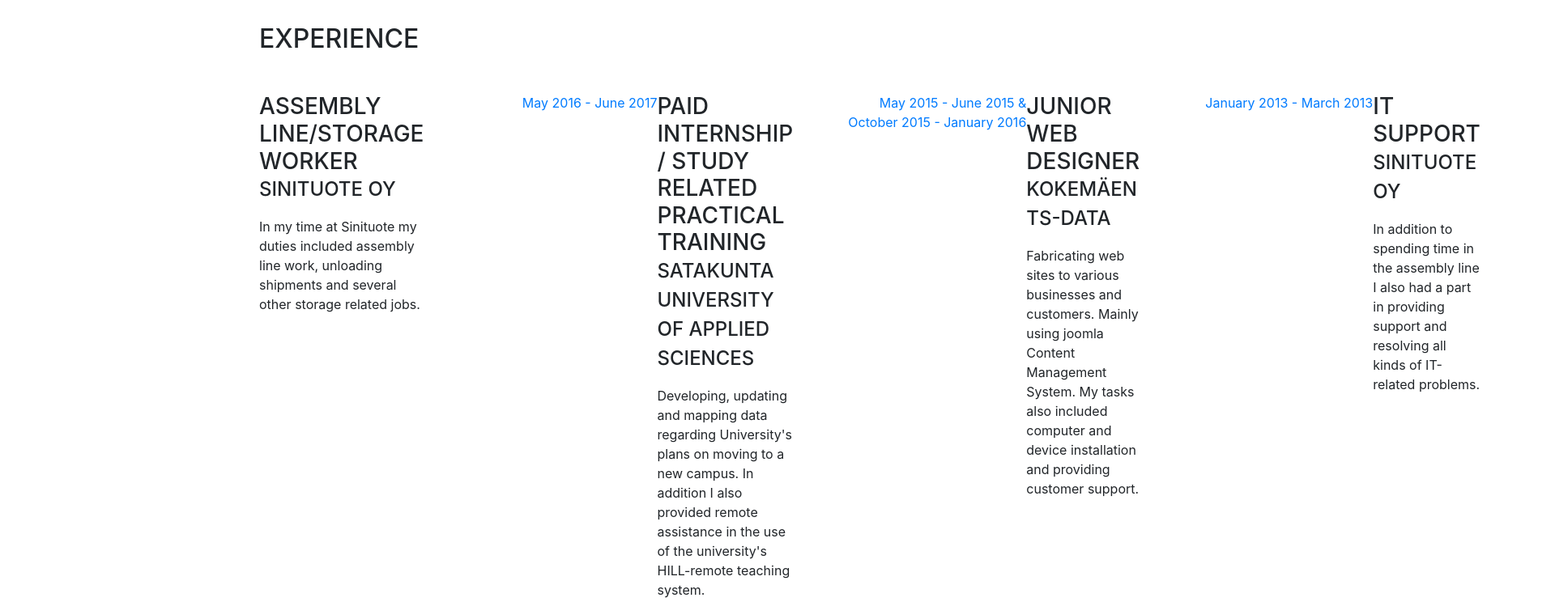
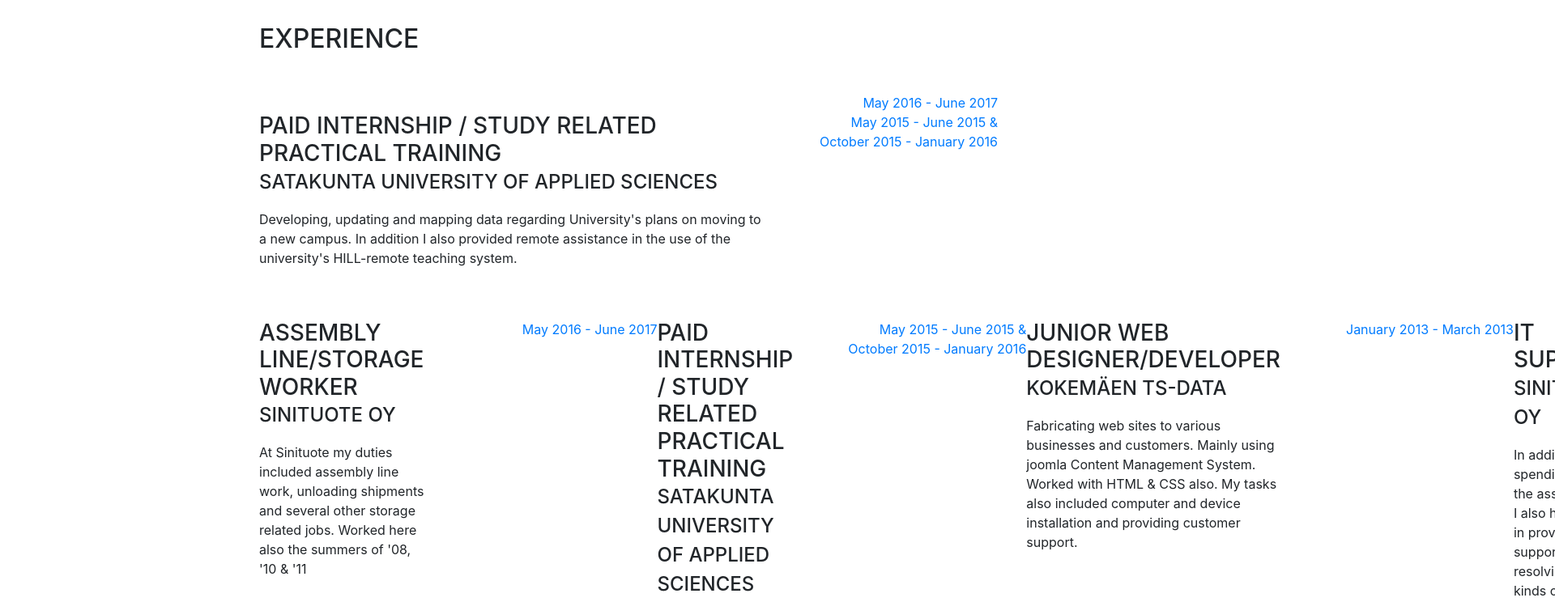
Before and after one commit to Banx87/banx87, a website with bundled scripts: page index.html in a window 1280 px wide. Shown: the part 820-1564 px from the top of the page at 81% size, 1920 px wide, since content can reach past the window. Built offline with nearby package versions, Linux system fonts and the light colour scheme; a web font is replaced by a local one.

Commit message:
Update index.html
More updates

```diff
--- a/index.html
+++ b/index.html
@@ -68,8 +68,8 @@
         </div>
         <p class="lead mb-5">
           Hello there, my name is Joni Lindholm. I'm a Web Developer, Junior Software Developer UI/UX Designer based in
-          Pori, Finland. <br>
-          My portfolio at the time is a work in progress.
+          Tampere, Finland. <br>
+          My portfolio at the time is a bit of a work in progress.
 
 
           <!--  Been extremely into computers and games my whole life. Always knew that I wanted to be either a professional football player or make games/software. Well the first dream didn't come true, but instead of just giving up, I collected myself and begun my journey towards accomplishing my other passion. To become a skilled professional Web- Game- Software Developer. That is something I don't really even consider as work. It's something I like to do for fun. Now my path of educating myself in these arts is veering towards it's end and the time has come to unleash my skills and personality at the disposal of a nice groovy company. -->
@@ -95,12 +95,30 @@
     <section class="resume-section p-3 p-lg-5 d-flex flex-column" id="experience">
       <div class="my-auto">
         <h2 class="mb-5">Experience</h2>
+        <div class="resume-date text-md-right">
+          <span class="text-primary">May 2016 - June 2017</span>
+        </div>
+        <div class="resume-item d-flex flex-column flex-md-row mb-5">
+          <div class="resume-content mr-auto">
+            <h3 class="mb-0">Paid Internship / Study related practical training</h3>
+            <div class="subheading mb-3">Satakunta University of Applied Sciences</div>
+            <p>Developing, updating and mapping data regarding University's plans on moving to a new campus.
+              In addition I also provided remote assistance in the use of the university's HILL-remote teaching
+              system.
+            </p>
+          </div>
+          <div class="resume-date text-md-right">
+            <span class="text-primary">May 2015 - June 2015 &amp;</span>
+            <br>
+            <span class="text-primary">October 2015 - January 2016</span>
+          </div>
+        </div>
         <div class="resume-item d-flex flex-column flex-md-row mb-5">
           <div class="resume-content mr-auto">
             <h3 class="mb-0">Assembly line/Storage worker</h3>
             <div class="subheading mb-3">Sinituote oy</div>
-            <p>In my time at Sinituote my duties included assembly line work, unloading shipments and several other
-              storage related jobs.
+            <p>At Sinituote my duties included assembly line work, unloading shipments and several other
+              storage related jobs. Worked here also the summers of '08, '10 & '11
             </p>
           </div>
           <div class="resume-date text-md-right">
@@ -123,10 +141,10 @@
           </div>
           <div class="resume-item d-flex flex-column flex-md-row mb-5">
             <div class="resume-content mr-auto">
-              <h3 class="mb-0">Junior Web Designer</h3>
+              <h3 class="mb-0">Junior Web Designer/developer</h3>
               <div class="subheading mb-3">Kokemäen TS-Data</div>
               <p>Fabricating web sites to various businesses and customers. Mainly using joomla Content Management
-                System.
+                System. Worked with HTML & CSS also.
                 My tasks also included computer and device installation and providing customer support. </p>
             </div>
             <div class="resume-date text-md-right">
@@ -324,7 +342,7 @@
     <hr class="m-0">
 
     <section class="resume-section p-3 p-lg-5 d-flex flex-column" id="Links">
-      Here shall lie my self made little memory game... coming in the near future.
+      Here is a link to a little memory game... I'll include it to this site in the near future.
       At the moment please go <a href="https://banx87.github.io/banx87/memory.html">HERE</a> to try it out.
       <!--INCLUDE THE MEMORY GAME AS A MODULE HERE-->
 
@@ -336,7 +354,8 @@
     <section class="resume-section p-3 p-lg-5 d-flex flex-column" id="interests">
       <div class="my-auto">
         <h2 class="mb-5">About me</h2>
-        <p>Apart from being a software and web developer, I enjoy sports. Playing and following. During summer warmth I
+        <p>In addition to being web developer with a side knack for software developing, I enjoy sports and music.
+          Playing and following. During summer warmth I
           tend to play tennis, football and disc golf. During the colder months my sport of choice is floorball. Ice
           Hockey is a sport that I follow passionately. Especially the NHL.</p>
         <p>Then again, if I'm not in the mood for sports, I might pick up my trusty guitar and play a few riffs or watch
```
